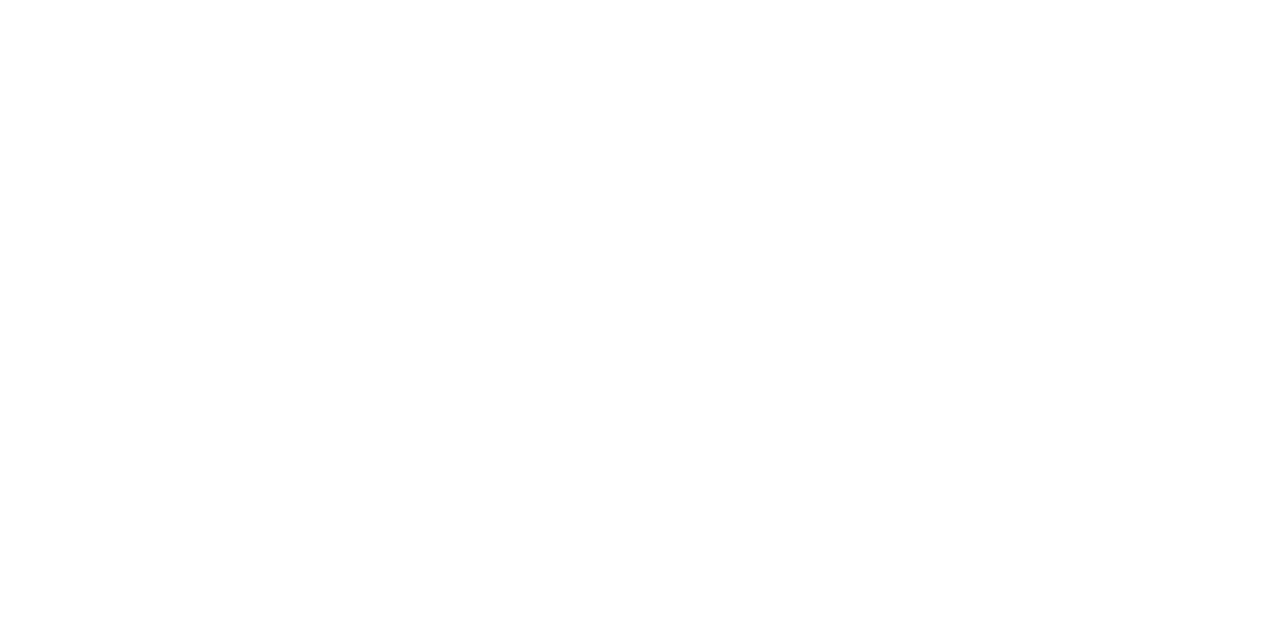
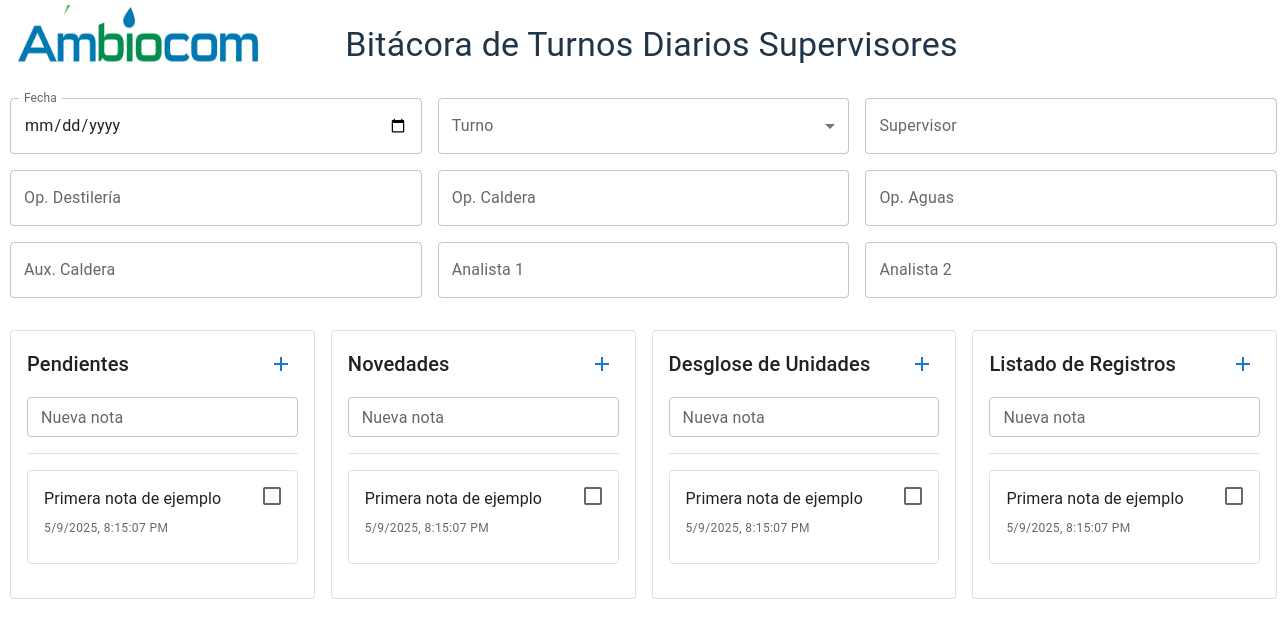
Before and after one commit to ambiocomAPIs/ambiocomclient, a React (Vite) app in the folder LEA_CLIENT/: page /bitacoradeturnosproduccion in a window 1280 px wide. Before the commit this address had no page. Shown: the top 638 px of the page. Built offline with nearby package versions, Linux system fonts and the light colour scheme.

Commit message:
nuevo componente bitacora

```diff
--- a/LEA_CLIENT/src/App.jsx
+++ b/LEA_CLIENT/src/App.jsx
@@ -7,6 +7,7 @@
 import SeguimientoTKJornaleros from './components/SeguimientoTKJornaleros';
 import CodificacionDeColoresComponent from './components/CodificacionDeColores';
 import UploadExcelTanquesDiariosMasivo from './utils/Functions/UploadExcelTanquesDiariosMasivo'
+import BitacoraComponentProduccion from './components/Bitacora/BitacoraComponentesProduccion'
 import { Typography } from '@mui/material';
 
 
@@ -22,6 +23,7 @@
         <Route path="/mesescerrados" element = {<MesesCerrados/>}/>
         <Route path="/seguimientotanquesjornaleros" element = {<SeguimientoTKJornaleros/>}/>
         <Route path="/cargamasivatanquesjornaleros" element = {<UploadExcelTanquesDiariosMasivo/>}/>
+        <Route path="/bitacoradeturnosproduccion" element = {<BitacoraComponentProduccion/>}/>
        </Routes>
       </BrowserRouter>
      </Fragment>
--- /dev/null
+++ b/LEA_CLIENT/src/components/Bitacora/BitacoraComponentesProduccion.jsx
@@ -0,0 +1,69 @@
+import { useState } from "react";
+import HeaderForm from "./HeaderForm";
+import NoteBoard from "./NoteBoard";
+import { Container, Typography, Box } from "@mui/material";
+
+function BitacoraComponentProduccion() {
+  const [headerData, setHeaderData] = useState({
+    fecha: "",
+    turno: "",
+    supervisor: "",
+    op_destileria: "",
+    op_caldera: "",
+    op_aguas: "",
+    aux_caldera: "",
+    analista1: "",
+    analista2: "",
+  });
+
+  const [notes, setNotes] = useState({
+    PENDIENTES: [],
+    NOVEDADES: [],
+    DESGLOSE: [],
+    REGISTROS: [],
+  });
+
+  const handleHeaderChange = (field, value) => {
+    setHeaderData({ ...headerData, [field]: value });
+  };
+
+  const addNote = (section, noteText) => {
+    const newNote = {
+      id: Date.now(),
+      text: noteText,
+      createdAt: new Date().toLocaleString(),
+    };
+    setNotes((prev) => ({
+      ...prev,
+      [section]: [...prev[section], newNote],
+    }));
+  };
+
+  return (
+    <Box sx={{ width: "99%", py: 3, minHeight: "95vh", marginRight:"10px", marginLeft:"10px" }}>
+      {/* Logo flotante en la esquina superior izquierda */}
+      <img
+        src="/ambiocom.png" // Ruta de la imagen dentro de la carpeta public
+        alt="Logo"
+        style={{
+          position: "absolute",
+          top: 5, // Ajusta la distancia desde la parte superior
+          left: 15, // Ajusta la distancia desde la izquierda
+          width: 250, // Ancho del logo
+          height: 60, // Alto del logo
+        }}
+      />
+
+      {/* Header */}
+      <Typography variant="h4" gutterBottom sx={{ pl: 2 }} style={{ textAlign: "center"}}>
+        Bitácora de Turnos Diarios Supervisores
+      </Typography>
+
+      {/* Header Form and Notes Section */}
+      <HeaderForm data={headerData} onChange={handleHeaderChange} />
+      <NoteBoard notes={notes} onAddNote={addNote} />
+    </Box>
+  );
+}
+
+export default BitacoraComponentProduccion;
--- /dev/null
+++ b/LEA_CLIENT/src/components/Bitacora/HeaderForm.jsx
@@ -0,0 +1,59 @@
+import { Grid, TextField, MenuItem, Select, InputLabel, FormControl } from "@mui/material";
+
+function HeaderForm({ data, onChange }) {
+  // Array de turnos
+  const turnos = [
+    { value: "mañana", label: "Turno Mañana (6 AM - 2 PM)" },
+    { value: "tarde", label: "Turno Tarde (2 PM - 10 PM)" },
+    { value: "noche", label: "Turno Noche (10 PM - 6 AM)" },
+  ];
+
+  const fields = [
+    { label: "Fecha", key: "fecha", type: "date" },
+    { label: "Turno", key: "turno", type: "select" }, // Especificamos que el turno es un select
+    { label: "Supervisor", key: "supervisor" },
+    { label: "Op. Destilería", key: "op_destileria" },
+    { label: "Op. Caldera", key: "op_caldera" },
+    { label: "Op. Aguas", key: "op_aguas" },
+    { label: "Aux. Caldera", key: "aux_caldera" },
+    { label: "Analista 1", key: "analista1" },
+    { label: "Analista 2", key: "analista2" },
+  ];
+
+  return (
+    <Grid container spacing={2} sx={{ marginBottom: 4, marginTop: 2 }}>
+      {fields.map((field) => (
+        <Grid item xs={12} sm={6} md={4} key={field.key}>
+          {/* Si el campo es de tipo "select" (turno), usamos Select en lugar de TextField */}
+          {field.type === "select" ? (
+            <FormControl fullWidth>
+              <InputLabel>Turno</InputLabel>
+              <Select
+                value={data[field.key] || ""}
+                onChange={(e) => onChange(field.key, e.target.value)}
+                label="Turno"
+              >
+                {turnos.map((turno) => (
+                  <MenuItem key={turno.value} value={turno.value}>
+                    {turno.label}
+                  </MenuItem>
+                ))}
+              </Select>
+            </FormControl>
+          ) : (
+            <TextField
+              fullWidth
+              label={field.label}
+              type={field.type || "text"}
+              value={data[field.key]}
+              onChange={(e) => onChange(field.key, e.target.value)}
+              InputLabelProps={field.type === "date" ? { shrink: true } : {}}
+            />
+          )}
+        </Grid>
+      ))}
+    </Grid>
+  );
+}
+
+export default HeaderForm;
--- /dev/null
+++ b/LEA_CLIENT/src/components/Bitacora/NoteBoard.jsx
@@ -0,0 +1,27 @@
+import { Grid } from "@mui/material";
+import NoteColumn from "./NoteColumn";
+
+function NoteBoard({ notes, onAddNote }) {
+  const sections = [
+    { key: "PENDIENTES", title: "Pendientes" },
+    { key: "NOVEDADES", title: "Novedades" },
+    { key: "DESGLOSE", title: "Desglose de Unidades" },
+    { key: "REGISTROS", title: "Listado de Registros" },
+  ];
+
+  return (
+    <Grid container spacing={2}>
+      {sections.map((section) => (
+        <Grid item xs={12} md={3} key={section.key}>
+          <NoteColumn
+            title={section.title}
+            notes={notes[section.key]}
+            onAdd={(text) => onAddNote(section.key, text)}
+          />
+        </Grid>
+      ))}
+    </Grid>
+  );
+}
+
+export default NoteBoard;
--- /dev/null
+++ b/LEA_CLIENT/src/components/Bitacora/NoteColumn.jsx
@@ -0,0 +1,133 @@
+import {
+    Card,
+    CardContent,
+    Typography,
+    TextField,
+    IconButton,
+    Box,
+    Divider,
+    Checkbox,
+  } from "@mui/material";
+  import AddIcon from "@mui/icons-material/Add";
+  import { useState } from "react";
+
+  function NoteColumn({ title }) {
+    const [notes, setNotes] = useState([
+      {
+        id: Date.now(),
+        text: "Primera nota de ejemplo",
+        createdAt: new Date().toLocaleString(),
+        completed: false,
+      },
+    ]);
+    const [input, setInput] = useState("");
+
+    const handleAddNote = () => {
+      if (input.trim()) {
+        const newNote = {
+          id: Date.now(),
+          text: input,
+          createdAt: new Date().toLocaleString(),
+          completed: false,
+        };
+        setNotes((prev) => [...prev, newNote]);
+        setInput("");
+      }
+    };
+
+    const handleToggleComplete = (id) => {
+      setNotes((prev) =>
+        prev.map((note) =>
+          note.id === id ? { ...note, completed: !note.completed } : note
+        )
+      );
+    };
+
+    return (
+      <Card
+        variant="outlined"
+        sx={{ height: "100%", display: "flex", flexDirection: "column" }}
+      >
+        <CardContent
+          sx={{ flexGrow: 1, display: "flex", flexDirection: "column" }}
+        >
+          {/* Encabezado */}
+          <Box
+            display="flex"
+            justifyContent="space-between"
+            alignItems="center"
+            marginBottom={2}
+          >
+            <Typography variant="h6">{title}</Typography>
+            <IconButton onClick={handleAddNote} size="small" color="primary">
+              <AddIcon />
+            </IconButton>
+          </Box>
+
+          {/* Campo de entrada */}
+          <TextField
+            label="Nueva nota"
+            size="small"
+            multiline
+            maxRows={4}
+            value={input}
+            onChange={(e) => setInput(e.target.value)}
+            onKeyDown={(e) => {
+              if (e.key === "Enter" && !e.shiftKey) {
+                e.preventDefault();
+                handleAddNote();
+              }
+            }}
+            sx={{ marginBottom: 2 }}
+          />
+
+          <Divider sx={{ marginBottom: 2 }} />
+
+          {/* Lista de notas */}
+          <Box sx={{ overflowY: "auto", flexGrow: 1 }}>
+            {notes.map((note) => (
+              <Card
+                key={note.id}
+                variant="outlined"
+                sx={{
+                  marginBottom: 1,
+                  backgroundColor: note.completed ? "#e0e0e0" : "transparent",
+                  textDecoration: note.completed ? "line-through" : "none",
+                  position: "relative",
+                }}
+              >
+                {/* Checkbox arriba a la derecha */}
+                <Box
+                  sx={{
+                    position: "absolute",
+                    top: 4,
+                    right: 4,
+                    zIndex: 1,
+                  }}
+                >
+                  <Checkbox
+                    checked={note.completed}
+                    onChange={() => handleToggleComplete(note.id)}
+                    color="primary"
+                  />
+                </Box>
+
+                <CardContent>
+                  <Typography variant="body1">{note.text}</Typography>
+                  <Typography
+                    variant="caption"
+                    color="text.secondary"
+                    sx={{ display: "block", marginTop: 1 }}
+                  >
+                    {note.createdAt}
+                  </Typography>
+                </CardContent>
+              </Card>
+            ))}
+          </Box>
+        </CardContent>
+      </Card>
+    );
+  }
+
+  export default NoteColumn;
--- a/LEA_CLIENT/src/utils/modals/DataTableChartModalCost.jsx
+++ b/LEA_CLIENT/src/utils/modals/DataTableChartModalCost.jsx
@@ -186,7 +186,7 @@
           bottom: 'auto',
           transform: 'translate(-50%, -50%)',
           width: '80vw',
-          height: '80vh',
+          height: '85vh',
           maxHeight: '90vh',
           padding: '30px',
           borderRadius: '12px',
```
Also changed, not shown: LEA_CLIENT/src/utils/modals/DataTableChartModalInventariovsSAP.jsx (line endings or trailing spaces).
